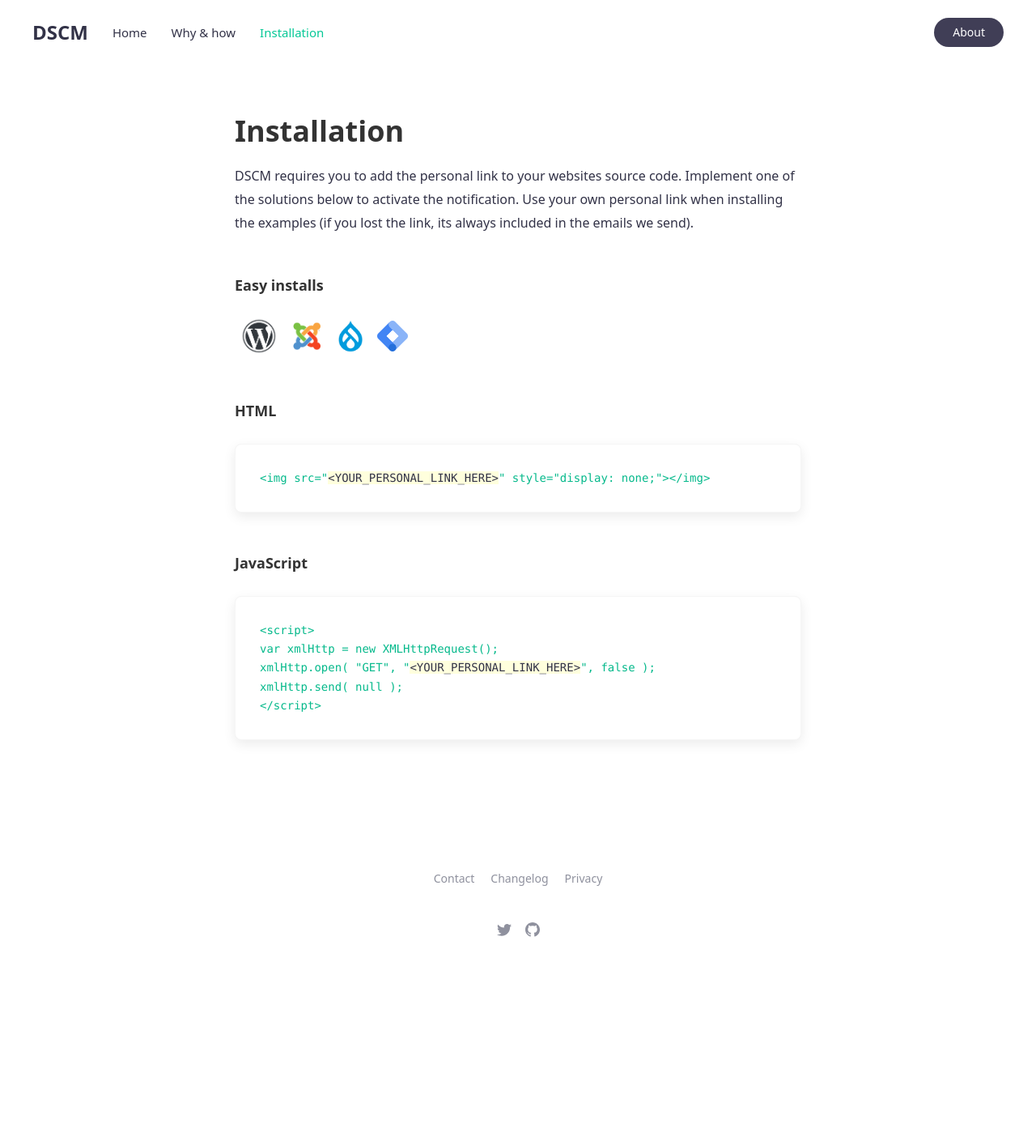
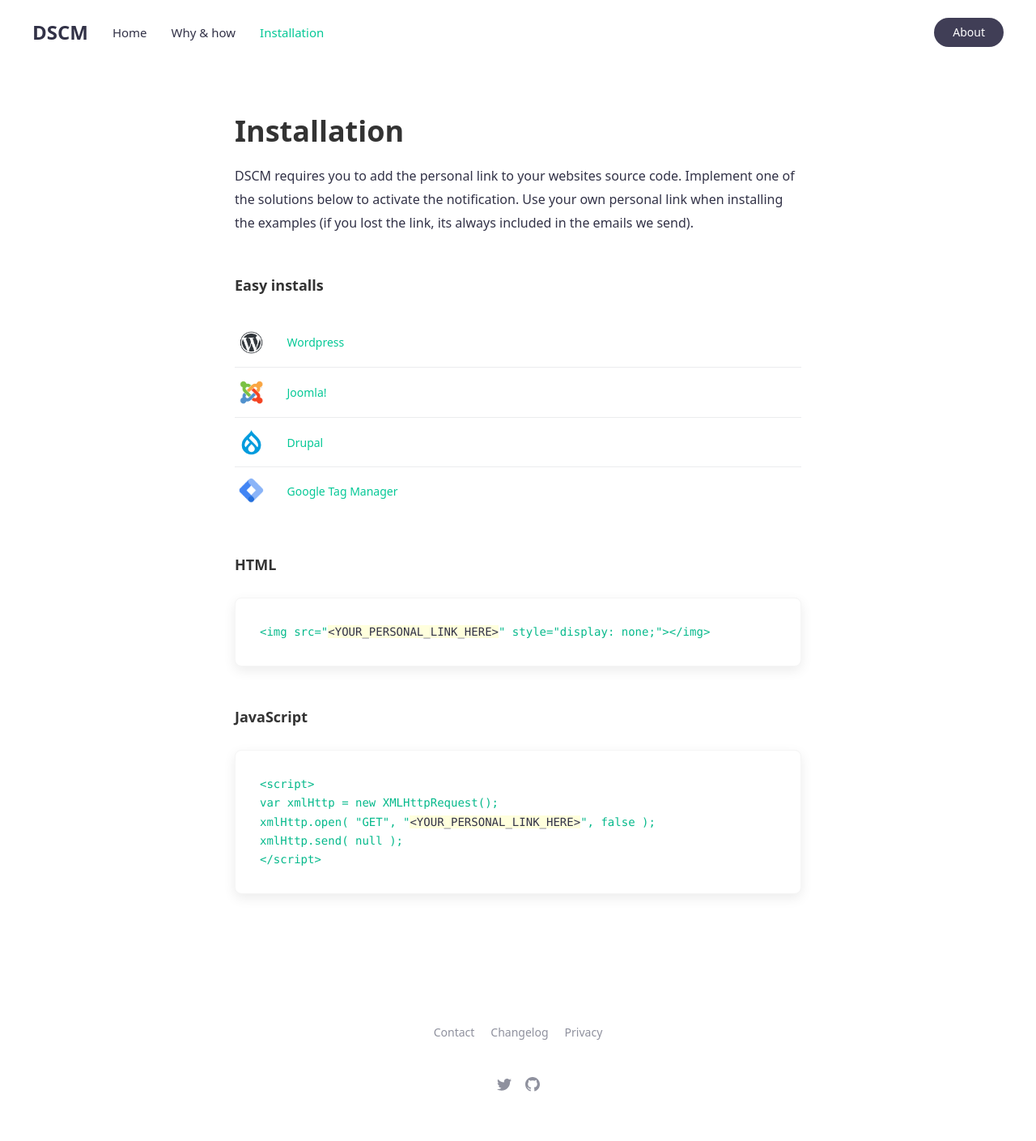
Before and after one commit to didsomeonecloneme/didsomeonecloneme.github.io, a Jekyll site: the page built from installation.md, in a window 1280 px wide. Shown: the whole page at 81% size. Built offline with Jekyll 4.4.1, drawn with Linux system fonts in a browser that asks for light colours; before the commit the page ends 1219 px from its top, so only the background shows below that.

Commit message:
Update easy installs

```diff
--- a/_includes/easy_installs.html
+++ b/_includes/easy_installs.html
@@ -1,4 +1,34 @@
-<span title="Wordpress"><a href="https://wordpress.org/plugins/did-someone-clone-me/" style="border-bottom:0px;" target="_blank"><img src="/assets/img/wp.png" style="max-width: auto; height: 60px;"></a></span>
-<span title="Joomla!"><a href="https://extensions.joomla.org/extension/did-someone-clone-me/" style="border-bottom:0px;" target="_blank"><img src="/assets/img/joomla.png" style="max-width: auto; height: 50px;"></a></span>
-<span title="Drupal"><a href="https://www.drupal.org/project/dscm/" style="border-bottom:0px;" target="_blank"><img src="/assets/img/drupal.png" style="max-width: auto; height: 50px;"></a></span>
-&nbsp;<span title="Google Tag Manager"><a href="https://tagmanager.google.com/gallery/#/owners/didsomeonecloneme/templates/gtm-template" style="border-bottom:0px;" target="_blank"><img src="/assets/img/gtm.png" style="max-width: auto; height: 38px;"></a></span>
+<table>
+	<tr>
+		<td width="7.5%">
+			<span title="Wordpress"><a href="https://wordpress.org/plugins/did-someone-clone-me/" style="border-bottom:0px;" target="_blank"><img src="/assets/img/wp.png"></a></span>
+		</td>
+		<td style="vertical-align: middle;">
+			<a href="https://wordpress.org/plugins/did-someone-clone-me/" style="border-bottom:0px;" target="_blank">Wordpress</a>
+		</td>
+	</tr>
+	<tr>
+		<td>
+			<span title="Joomla!"><a href="https://extensions.joomla.org/extension/did-someone-clone-me/" style="border-bottom:0px;" target="_blank"><img src="/assets/img/joomla.png"></a></span>
+		</td>
+		<td style="vertical-align: middle;">
+			<a href="https://extensions.joomla.org/extension/did-someone-clone-me/" style="border-bottom:0px;" target="_blank">Joomla!</a>
+		</td>
+	</tr>
+	<tr>
+		<td>
+			<span title="Drupal"><a href="https://www.drupal.org/project/dscm/" style="border-bottom:0px;" target="_blank"><img src="/assets/img/drupal.png"></a></span>
+		</td>
+		<td style="vertical-align: middle;">
+			<a href="https://www.drupal.org/project/dscm/" style="border-bottom:0px;" target="_blank">Drupal</a>
+		</td>
+	</tr>
+	<tr>
+		<td>
+			<a href="https://tagmanager.google.com/gallery/#/owners/didsomeonecloneme/templates/gtm-template" style="border-bottom:0px;" target="_blank"><span title="Google Tag Manager"><img src="/assets/img/gtm.png"></span></a>
+		</td>
+		<td style="vertical-align: middle;">
+			<a href="https://tagmanager.google.com/gallery/#/owners/didsomeonecloneme/templates/gtm-template" style="border-bottom:0px;" target="_blank">Google Tag Manager</a>
+		</td>
+	</tr>
+</table>
```
Also changed, not shown: assets/img/gtm.png.
